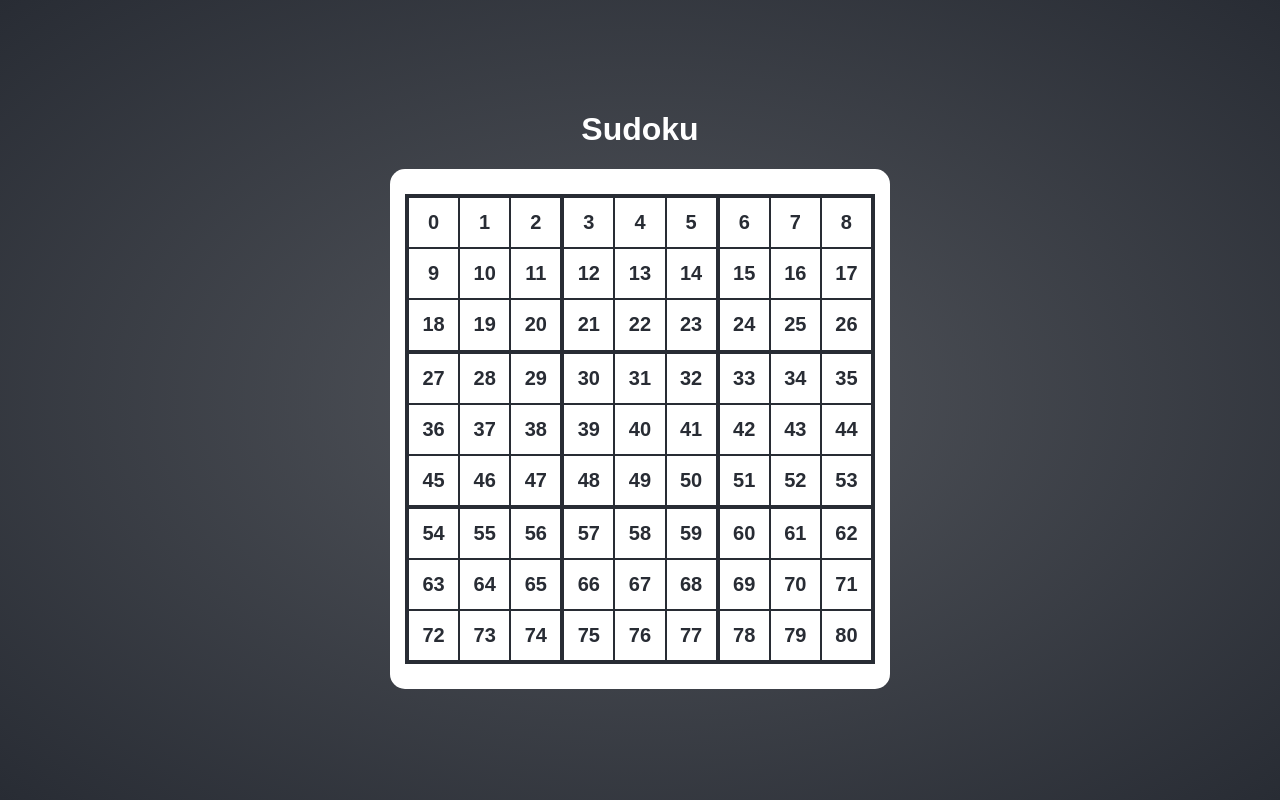
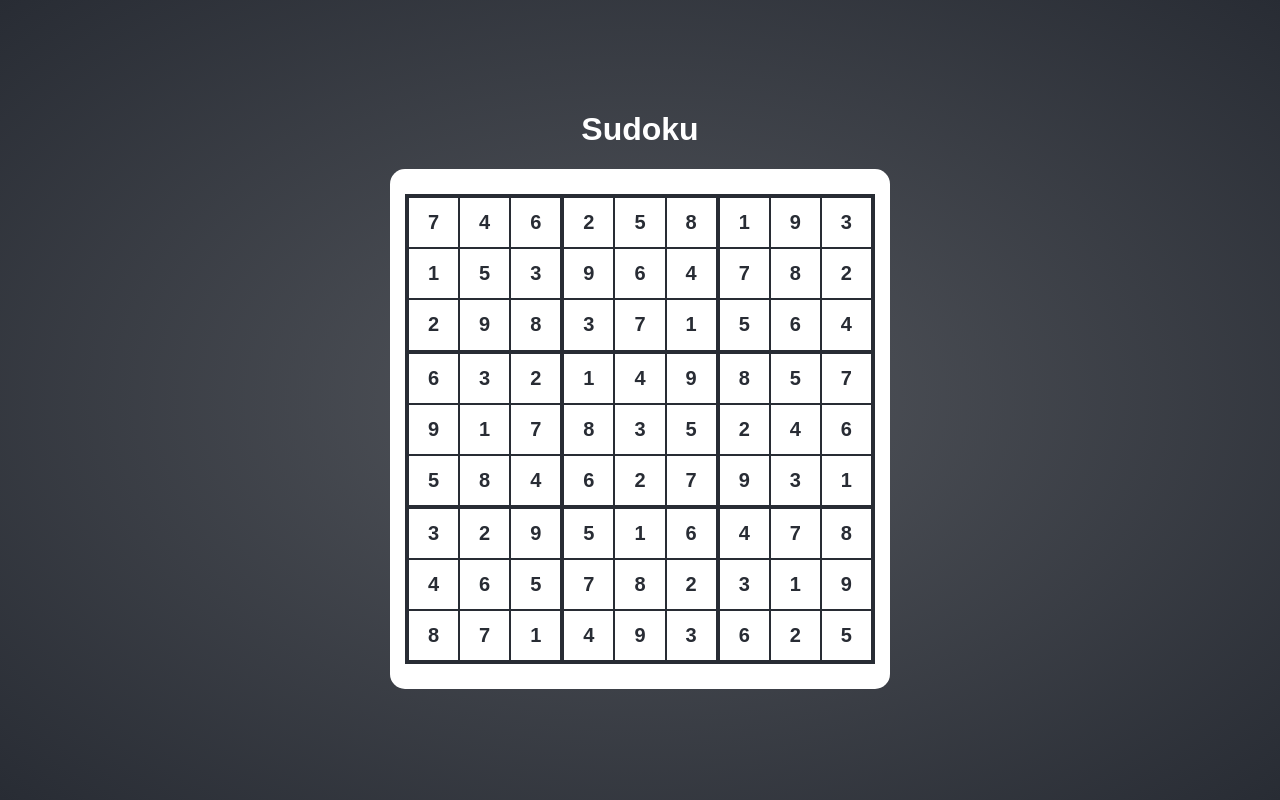
Before and after one commit to BaurTokenov/react-sudoku, a React (Create React App) app: page / in a window 1280 px wide. Built offline with nearby package versions, Linux system fonts and the light colour scheme.

Commit message:
finished with grid generator

```diff
--- a/src/components/grid/block/index.tsx
+++ b/src/components/grid/block/index.tsx
@@ -5,13 +5,12 @@ import { Container } from './styles'
 interface IProps {
   rowIndex: number
   colIndex: number
+  value: number
 }
 
-const Block: React.FC<IProps> = ({ rowIndex, colIndex }) => {
+const Block: React.FC<IProps> = ({ rowIndex, colIndex, value }) => {
   return (
-    <Container data-cy={`block-${rowIndex}-${colIndex}`}>
-      {rowIndex * 9 + colIndex}
-    </Container>
+    <Container data-cy={`block-${rowIndex}-${colIndex}`}>{value}</Container>
   )
 }
 
--- a/src/components/grid/index.tsx
+++ b/src/components/grid/index.tsx
@@ -1,17 +1,40 @@
-import React from 'react'
+import React, { useState } from 'react'
 
 import { Container, Row } from './styles'
 import Block from './block'
+import { GRID } from 'types'
+import { createFullGrid } from 'utils'
+
+const gridStart: GRID = [
+  [0, 0, 0, 0, 0, 0, 0, 0, 0],
+  [0, 0, 0, 0, 0, 0, 0, 0, 0],
+  [0, 0, 0, 0, 0, 0, 0, 0, 0],
+  [0, 0, 0, 0, 0, 0, 0, 0, 0],
+  [0, 0, 0, 0, 0, 0, 0, 0, 0],
+  [0, 0, 0, 0, 0, 0, 0, 0, 0],
+  [0, 0, 0, 0, 0, 0, 0, 0, 0],
+  [0, 0, 0, 0, 0, 0, 0, 0, 0],
+  [0, 0, 0, 0, 0, 0, 0, 0, 0],
+]
 
 const Grid: React.FC = () => {
+  const [grid, setGrid] = useState<GRID>(gridStart)
+  console.log({ grid })
+  React.useEffect(() => {
+    const newGrid = createFullGrid()
+    setGrid(newGrid)
+  }, [])
   return (
     <Container data-cy="grid-container">
       {React.Children.toArray(
-        [...Array(9)].map((_, rowIndex) => (
+        grid.map((row, rowIndex) => (
           <Row data-cy="grid-row-container">
             {React.Children.toArray(
-              [...Array(9)].map((_, colIndex) => (
-                <Block data-cy="block" {...{ colIndex, rowIndex }} />
+              row.map((number, colIndex) => (
+                <Block
+                  data-cy="block"
+                  {...{ colIndex, rowIndex, value: number }}
+                />
               ))
             )}
           </Row>
--- /dev/null
+++ b/src/utils/create-full-grid/index.ts
@@ -0,0 +1,22 @@
+import { GRID } from 'types'
+import { fillGrid } from 'utils'
+/**
+ * a function to create a full valid sudoku grid
+ */
+function createFullGrid(): GRID {
+  const gridStart: GRID = [
+    [0, 0, 0, 0, 0, 0, 0, 0, 0],
+    [0, 0, 0, 0, 0, 0, 0, 0, 0],
+    [0, 0, 0, 0, 0, 0, 0, 0, 0],
+    [0, 0, 0, 0, 0, 0, 0, 0, 0],
+    [0, 0, 0, 0, 0, 0, 0, 0, 0],
+    [0, 0, 0, 0, 0, 0, 0, 0, 0],
+    [0, 0, 0, 0, 0, 0, 0, 0, 0],
+    [0, 0, 0, 0, 0, 0, 0, 0, 0],
+    [0, 0, 0, 0, 0, 0, 0, 0, 0],
+  ]
+  fillGrid(gridStart)
+  return gridStart
+}
+
+export default createFullGrid
--- a/src/utils/fill-grid/index.ts
+++ b/src/utils/fill-grid/index.ts
@@ -2,18 +2,6 @@ import { GRID, NUMBERS } from 'types'
 import { shuffle } from 'utils'
 import checkGrid from 'utils/check-grid'
 import { isInCol, isInRow, isInSameBox } from 'utils/is-in'
-
-const gridExample: GRID = [
-  [0, 0, 0, 0, 0, 0, 0, 0, 0],
-  [0, 0, 0, 0, 0, 0, 0, 0, 0],
-  [0, 0, 0, 0, 0, 0, 0, 0, 0],
-  [0, 0, 0, 0, 0, 0, 0, 0, 0],
-  [0, 0, 0, 0, 0, 0, 0, 0, 0],
-  [0, 0, 0, 0, 0, 0, 0, 0, 0],
-  [0, 0, 0, 0, 0, 0, 0, 0, 0],
-  [0, 0, 0, 0, 0, 0, 0, 0, 0],
-  [0, 0, 0, 0, 0, 0, 0, 0, 0],
-]
 
 const numbers: NUMBERS[] = [1, 2, 3, 4, 5, 6, 7, 8, 9]
 /**
--- a/src/utils/index.ts
+++ b/src/utils/index.ts
@@ -1,2 +1,3 @@
 export { default as fillGrid } from './fill-grid'
 export { default as shuffle } from './shuffle'
+export { default as createFullGrid } from './create-full-grid'
```
Also changed, not shown: src/utils/is-in/box/index.ts (+0 -8 lines), 2 other files (tests, documents, lock files or other folders).
